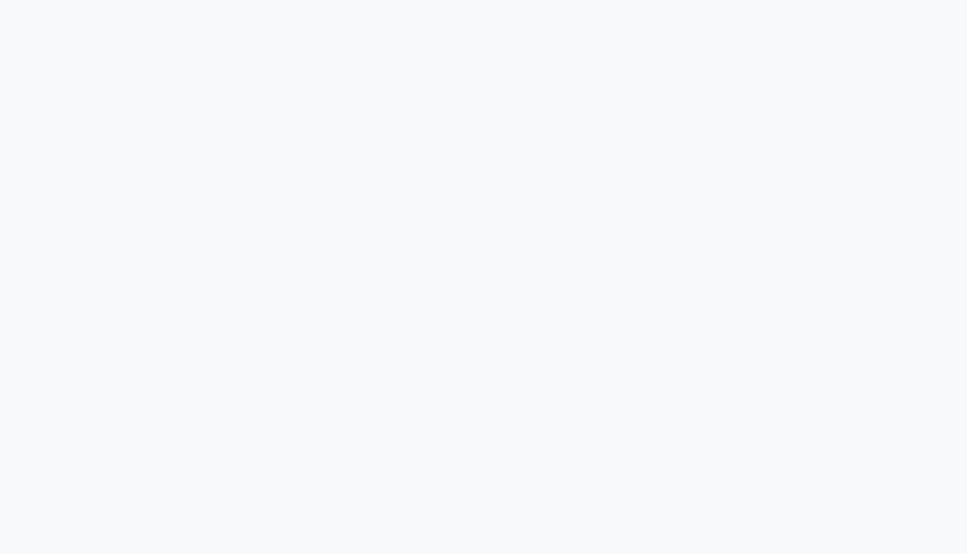
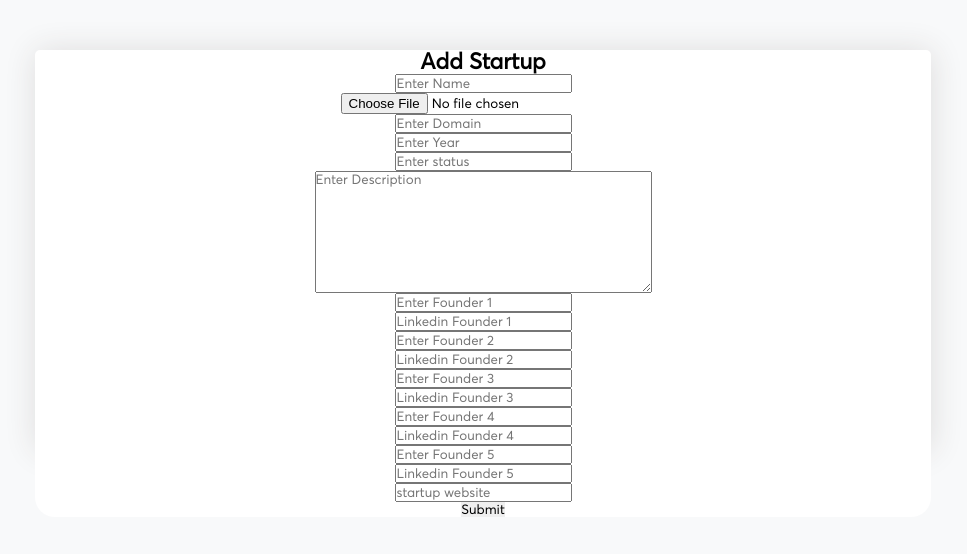
Before and after one commit to ecelliitbhu/ecell-website-new, a Next.js app: page /addstartup in a window 1280 px wide. Before the commit this address had no page. Shown: the top 554 px of the page, without its empty margins (157-1124 px from the left). Built offline with nearby package versions, Linux system fonts and the light colour scheme.

Commit message:
startup Directory

```diff
--- a/components/startups/Filter.js
+++ b/components/startups/Filter.js
@@ -7,7 +7,7 @@ const Filter = () => {
     <>
       <Row>
         <h2>
-          Filter out the results <FaFilter classNameName="filter-icon"></FaFilter>
+          Filter out the results <FaFilter className="filter-icon"></FaFilter>
         </h2>
       </Row>
       <Row className="filter-subcontainer">
--- a/next.config.js
+++ b/next.config.js
@@ -5,7 +5,7 @@ module.exports = {
     includePaths: [path.join(__dirname, "styles")],
   },
   images: {
-    domains: ['images.unsplash.com'],
+    domains: ['images.unsplash.com','firebasestorage.googleapis.com'],
   },
   reactStrictMode: true,
   target: 'serverless',
--- a/package.json
+++ b/package.json
@@ -72,7 +72,8 @@
     "react-photo-gallery": "^8.0.0",
     "sass": "^1.45.1",
     "styled-components": "^5.3.3",
-    "typewriter-effect": "^2.18.2"
+    "typewriter-effect": "^2.18.2",
+    "uuid": "^8.3.2"
   },
   "devDependencies": {
     "@types/jsonwebtoken": "^8.5.5",
--- a/pages/addstartup.js
+++ b/pages/addstartup.js
@@ -1,17 +1,26 @@
 import { Card, Button } from "react-bootstrap";
 import { useAuth } from "../context/auth";
+import { firebaseDB } from "../lib/firebase";
+import { ref, push, getDatabase, get, child } from "firebase/database";
+import {
+  getStorage,
+  ref as firebaseStorageRef,
+  uploadBytes,
+  getDownloadURL,
+} from "firebase/storage";
+import { v4 as uuidv4 } from "uuid";
 import Router from "next/router";
 import { useEffect, useState } from "react";
 import axios from "axios";
 const AddStartup = () => {
-  const { superAdminUserName, superAdminToken, logoutSuperAdmin } = useAuth();
+  // const { superAdminUserName, superAdminToken, logoutSuperAdmin } = useAuth();
   // console.log(superAdminToken)
-  useEffect(() => {
-    if (!superAdminToken) Router.replace("/adminlogin");
-  });
+  // useEffect(() => {
+  //   if (!superAdminToken) Router.replace("/adminlogin");
+  // });
   function logout(e) {
-    // e.preventDefault();
-    logoutSuperAdmin();
+    e.preventDefault();
+    // logoutSuperAdmin();
   }
   const [name, setName] = useState("");
   const [domain, setDomain] = useState("");
@@ -22,6 +31,7 @@ const AddStartup = () => {
   const [founder3, setFounder3] = useState("");
   const [founder4, setFounder4] = useState("");
   const [founder5, setFounder5] = useState("");
+  const [founders, setFounders] = useState([]);
   const [linkedin1, setLinkedin1] = useState("");
   const [linkedin2, setLinkedin2] = useState("");
   const [linkedin3, setLinkedin3] = useState("");
@@ -29,44 +39,58 @@ const AddStartup = () => {
   const [linkedin5, setLinkedin5] = useState("");
   const [website, setWebsite] = useState("");
   const [status, setStatus] = useState("");
-  const [files, setFiles] = useState();
-  function handleSubmit(e) {
+  const [files, setFiles] = useState(null);
+  const [isLoading, setIsLoading] = useState(false);
+  // console.log(files);
+  const handleSubmit = (e) => {
     e.preventDefault();
-    var formData = new FormData();
-    formData.append("avatar", files);
-    formData.append("name", name);
-    formData.append("description", description);
-    formData.append("domain", domain);
-    formData.append("status", status);
-    formData.append("year", year);
-    formData.append("website", website);
-    formData.append("founder1", founder1);
-    formData.append("founder2", founder2);
-    formData.append("founder3", founder3);
-    formData.append("founder4", founder4);
-    formData.append("founder5", founder5);
-    formData.append("linkedin1", linkedin1);
-    formData.append("linkedin2", linkedin2);
-    formData.append("linkedin3", linkedin3);
-    formData.append("linkedin4", linkedin4);
-    formData.append("linkedin5", linkedin5);
-    // for (var key of formData.entries()) {
-    //   console.log(key[0] + ", " + key[1]);
-    // }
-    axios({
-      method: "post",
-      url: "/api/startup",
-      data: formData,
-      headers: {
-        superadmintoken: superAdminToken,
-        "Content-Type": "multipart/form-data",
-      },
-    }).then(function async(res) {
-      console.log(res.data);
+    setIsLoading(true);
+    var foundersArray = [];
+    founder1 &&
+      linkedin1 &&
+      foundersArray.push({ founder: founder1, linkedin: linkedin1 });
+    founder2 &&
+      linkedin2 &&
+      foundersArray.push({ founder: founder2, linkedin: linkedin2 });
+    founder3 &&
+      linkedin3 &&
+      foundersArray.push({ founder: founder3, linkedin: linkedin3 });
+    founder4 &&
+      linkedin4 &&
+      foundersArray.push({ founder: founder4, linkedin: linkedin4 });
+    founder5 &&
+      linkedin5 &&
+      foundersArray.push({ founder: founder5, linkedin: linkedin5 });
+    setFounders(foundersArray);
+    const storage = getStorage();
+    const db = firebaseDB;
+    const imageName = name + year + uuidv4();
+    const storageRef = firebaseStorageRef(
+      storage,
+      `startupDirectory/${imageName}`
+    );
+    uploadBytes(storageRef, files).then((snapshot) => {
+      getDownloadURL(
+        firebaseStorageRef(storage, `startupDirectory/${imageName}`)
+      )
+        .then((url) => {
+          push(ref(db, "startupDirectory/"), {
+            name: name,
+            description: description,
+            domain: domain,
+            status: status,
+            year: year,
+            website: website,
+            founders: founders,
+            avatar: url,
+          })
+            .then(() => {
               setName("");
               setDomain("");
               setDescription("");
+              setStatus("");
               setYear("");
+              setWebsite("");
               setFounder1("");
               setFounder2("");
               setFounder3("");
@@ -77,19 +101,25 @@ const AddStartup = () => {
               setLinkedin3("");
               setLinkedin4("");
               setLinkedin5("");
-      setWebsite("");
-      setStatus("");
-      setFiles({});
+              setFiles("");
+              setIsLoading(false);
+              alert("Form submitted successfully");
+            })
+            .catch((error) => alert(error.message));
+        })
+        .catch((error) => {
+          console.log(error);
         });
-  }
+    });
+  };
   return (
     <>
-      {superAdminToken && (
+      {/* {superAdminToken && ( */}
       <Card style={{ margin: "50px auto", width: "70%" }}>
-          {superAdminToken && <span>{superAdminUserName}</span>}
-          <Button variant="primary" onClick={() => logout()}>
+        {/* {superAdminToken && <span>{superAdminUserName}</span>} */}
+        {/* <Button variant="primary" onClick={() => logout()}>
             Logout
-          </Button>
+          </Button> */}
         <Card.Body>
           <Card.Title>Add Startup</Card.Title>
           <form onSubmit={handleSubmit}>
@@ -140,7 +170,6 @@ const AddStartup = () => {
               <textarea
                 type="text"
                 placeholder="Enter Description"
-                  // name="description"
                 rows="8"
                 cols="40"
                 value={description}
@@ -150,88 +179,79 @@ const AddStartup = () => {
               <input
                 type="text"
                 placeholder="Enter Founder 1"
-                  // name="founder1"
                 value={founder1}
                 onChange={(e) => setFounder1(e.target.value)}
               />
               <input
                 type="text"
                 placeholder="Linkedin Founder 1"
-                  // name="linkedinFounder1"
                 value={linkedin1}
                 onChange={(e) => setLinkedin1(e.target.value)}
               />
               <input
                 type="text"
                 placeholder="Enter Founder 2"
-                  // name="founder2"
                 value={founder2}
                 onChange={(e) => setFounder2(e.target.value)}
               />
               <input
                 type="text"
                 placeholder="Linkedin Founder 2"
-                  // name="linkedinFounder2"
                 value={linkedin2}
                 onChange={(e) => setLinkedin2(e.target.value)}
               />
               <input
                 type="text"
                 placeholder="Enter Founder 3"
-                  // name="founder3"
                 value={founder3}
                 onChange={(e) => setFounder3(e.target.value)}
               />
               <input
                 type="text"
                 placeholder="Linkedin Founder 3"
-                  // name="linkedinFounder3"
                 value={linkedin3}
                 onChange={(e) => setLinkedin3(e.target.value)}
               />
               <input
                 type="text"
                 placeholder="Enter Founder 4"
-                  // name="founder4"
                 value={founder4}
                 onChange={(e) => setFounder4(e.target.value)}
               />
               <input
                 type="text"
                 placeholder="Linkedin Founder 4"
-                  // name="linkedinFounder4"
                 value={linkedin4}
                 onChange={(e) => setLinkedin4(e.target.value)}
               />
               <input
                 type="text"
                 placeholder="Enter Founder 5"
-                  // name="founder5"
                 value={founder5}
                 onChange={(e) => setFounder5(e.target.value)}
               />
               <input
                 type="text"
                 placeholder="Linkedin Founder 5"
-                  // name="linkedinFounder5"
                 value={linkedin5}
                 onChange={(e) => setLinkedin5(e.target.value)}
               />
               <input
                 type="text"
                 placeholder="startup website"
-                  // name="website"
                 value={website}
                 onChange={(e) => setWebsite(e.target.value)}
               />
+              {!isLoading && (
                 <Button variant="primary" type="submit">
                   Submit
                 </Button>
+              )}
             </div>
           </form>
         </Card.Body>
       </Card>
-      )}
+      {/* )} */}
     </>
   );
 };
--- a/styles/globals.scss
+++ b/styles/globals.scss
@@ -1613,8 +1613,11 @@ ul {
     min-height: 100vh;
     .startup-item {
       margin: 0.7rem;
-      height: fit-content;
+      height: 260px;
       width: 260px;
+      display: flex;
+      justify-content:center;
+      align-items:center;
       box-sizing: border-box;
       div {
         margin: auto;
```
Also changed, not shown: components/startups/Startup.js (+19 -29 lines), pages/startups.js (+45 -26 lines), 1 other file (tests, documents, lock files or other folders). Lines whose indentation alone changed are shown as unchanged.
